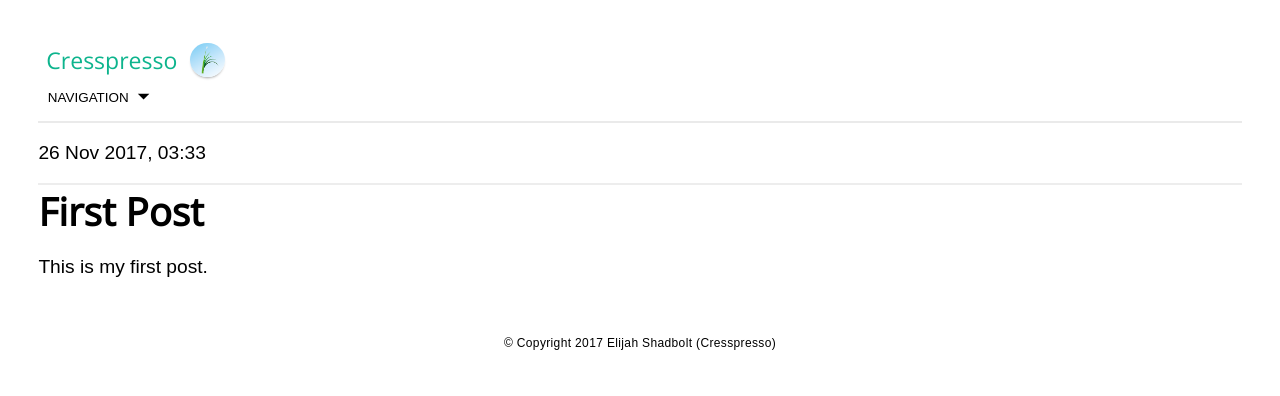
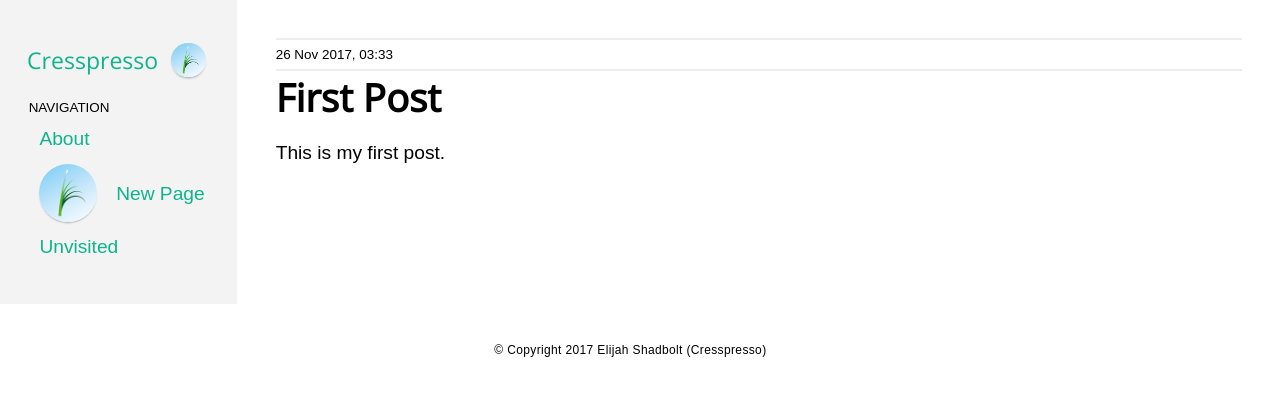
Before and after one commit to CresspressoEntertainment/cresspressoentertainment.github.io, a Jekyll site: the page built from _posts/2017-11-26-First-Post.md, in a window 1280 px wide. Shown: the top 396 px of the page. Built offline with Jekyll 4.4.1, drawn with Linux system fonts in a browser that asks for light colours.

Commit message:
sidebar css grid

```diff
--- a/_config.yml
+++ b/_config.yml
@@ -8,6 +8,7 @@ permalink: /:categories/:year/:month/:day/:title/
 stylesheet: /assets/style.css
 baseicon: 'Cresspresso 128.png'
 basetabicon: 'Cresspresso Symbol 128.png'
+maingroup: Main
 
 homepage:
   permalink: /
--- a/_includes/footer.html
+++ b/_includes/footer.html
@@ -1,3 +1,3 @@
 <footer>
-    <p id="copyright">&copy; Copyright 2017<br> Elijah Shadbolt (Cresspresso)</p>
+    <div id="copyright">&copy; Copyright 2017<br> Elijah Shadbolt (Cresspresso)</div>
 </footer>
--- a/_includes/head.html
+++ b/_includes/head.html
@@ -1,12 +1,18 @@
-<title>{% if page.tabtitle %}{{ page.tabtitle }}{% else %}{{ page.title }} |{% if page.group %} {{ page.group }} |{% endif %} {{ site.title }}{% endif %}</title>
-<link rel="stylesheet" type="text/css" href="{{ site.baseurl }}{{ site.stylesheet }}"/>
-<meta name="description" content="{{ page.description }}"/>
-<meta name="keywords" content="{{ page.keywords }}"/>
-<link rel="icon" href="{{ site.baseurl }}{{ site.iconsurl }}{% if page.tabicon %}{{ page.tabicon }}{% else %}{{ site.basetabicon }}{% endif %}"/>
 <meta charset="utf-8"/>
+
 <!--[if lt IE 9]>
     <script src="https://oss.maxcdn.com/libs/html5shiv/3.7.0/html5shiv.js"></script>
 <![endif]-->
+
+<title>{% if page.tabtitle %}{{ page.tabtitle }}{% else %}{{ page.title }} - {% if page.group == site.maingroup %}{{ site.title }}{% else %}{{ page.group }}{% endif %}{% endif %}</title>
+
+<link rel="stylesheet" type="text/css" href="{{ site.baseurl }}{{ site.stylesheet }}"/>
+
+<meta name="description" content="{{ page.description }}"/>
+
+<meta name="keywords" content="{{ page.keywords }}"/>
+
+<link rel="icon" href="{{ site.baseurl }}{{ site.iconsurl }}{% if page.tabicon %}{{ page.tabicon }}{% else %}{{ site.basetabicon }}{% endif %}"/>
 
 {% comment %}<meta name="viewport" content="width=device-width, initial-scale=1"/>{% endcomment %}
 
--- a/_includes/header.html
+++ b/_includes/header.html
@@ -3,12 +3,13 @@
 		<span>{{ site.title }}</span>
 		<img id="page-icon" src="{% include iconsrc icon=page.icon %}"/>
 	</a>
-
+</header>
+<div id="header-nav">
 	<div class="foldout-box">
 		<input id="foldout-links" class="foldout" type="checkbox" onchange="cookie_foldoutLinksChecked(this)"/>
 		<label for="foldout-links" class="foldout">
 			<span>Navigation</span>
-			<svg height="1em" width="1em" viewBox="0 0 100 100">
+			<svg id="header-nav-foldout-arrow" height="1em" width="1em" viewBox="0 0 100 100">
 				<polygon class="foldout-arrow" points="20,40 80,40 50,70"/>
 			</svg>
 		</label>
@@ -18,4 +19,5 @@
 			</nav>
 		</div>
 	</div>
-</header>
+</div>
+<!--<div id="grid-fx"></div>-->
--- a/_layouts/post.html
+++ b/_layouts/post.html
@@ -9,7 +9,7 @@
         {% include header.html %}
         <main>
 			<section>
-				<p id="date">{{ page.date | date: '%-d %b %Y, %R' }}</p>
+				<div id="page-date">{{ page.date | date: '%-d %b %Y, %R' }}</div>
 				<h1>{{ page.title }}</h1>
 			</section>
 
--- a/assets/style.scss
+++ b/assets/style.scss
@@ -65,6 +65,7 @@ $font-family-hsub: 'Trebuchet MS', "Lucida Grande", "Lucida Sans Unicode", "Luci
 
 
 $html-bg: #fff;
+$sidebar-bg: #f3f3f3;
 
 
 /* main html */
@@ -83,8 +84,18 @@ html {
 	min-width: 270px;
 }
 
-body {
-	margin: 0.3em;
+body>* {
+	$body-padding-1: 0.3em;
+
+	padding-left: $body-padding-1;
+	padding-right: $body-padding-1;
+
+	&:first-child {
+		padding-top: $body-padding-1;
+	}
+	&:last-child {
+		padding-bottom: $body-padding-1;
+	}
 }
 
 /* h's */
@@ -93,10 +104,11 @@ h1, h2 {
 	font-family: $font-family-htop;
 }
 
+$header-hr-color: rgb(237, 237, 237);
 h1 {
 	font-size: 2em;
 
-	border-top: 2px solid rgb(237, 237, 237);
+	border-top: 2px solid $header-hr-color;
 }
 
 h2 {
@@ -112,6 +124,13 @@ h3, h4, h5, h6 {
 
 p {
 	margin: 1em 0;
+}
+
+#page-date {
+	border-top: 2px solid $header-hr-color;
+	padding-top: 0.5em;
+	padding-bottom: 0.5em;
+	font-size: $font-size-small;
 }
 
 /* a's and link buttons */
@@ -189,7 +208,7 @@ input.foldout {
 		.foldout-arrow {
 			fill: black;
 
-			@include mixprop(transform-origin, 50% 40%);
+			@include mixprop(transform-origin, 50% 55%);
 			@include transform(rotate(0deg));
 			@include transition(transform 0.3s);
 		}
@@ -229,7 +248,7 @@ input.foldout {
 			height: auto;
 
 			border: 1px dashed rgba(0, 0, 0, 0.1);
-			background: rgba(0, 0, 0, 0.01);
+			background: $sidebar-bg;
 		}
 	}
 }
@@ -268,6 +287,7 @@ input.foldout {
 		left: $page-title-padding-lr;
 		top: $page-title-padding-tb + 0.05em;
 		margin-top: -0.2em;
+		margin-right: 0.5em;
 		height: $page-icon-size;
 	}
 }
@@ -309,29 +329,38 @@ nav a {
 /* header */
 
 header {
-	margin-bottom: 0.5em;
+	padding-bottom: 0.5em;
 }
-
 
 /* footer */
 
 footer {
-	margin-top: 3em;
+	padding-top: 2em;
 }
 
 
 /* main */
 
 main {
-	border-top: 2px solid rgb(234, 234, 234);
+	padding-top: 1em;
+	padding-bottom: 1em;
 }
 
 
 /* media different screen sizes */
 
+$body-margin: 2em;
 @media only screen and (min-width: 24em) {
-	body {
-		margin: 2em;
+	body>* {
+		padding-left: $body-margin;
+		padding-right: $body-margin;
+
+		&:first-child {
+			padding-top: $body-margin;
+		}
+		&:last-child {
+			padding-bottom: $body-margin;
+		}
 	}
 }
 
@@ -340,3 +369,87 @@ main {
 		display: none;
 	}
 }
+
+@media only screen and (min-width: 46em) {
+
+	$body-margin-left: 1em;
+	/* CSS GRID */
+	@supports (display: grid) {
+
+		body {
+			margin: 0;
+			display: grid;
+			grid-template-columns: max-content /*(10em + 1.5*$body-margin)*/ auto;
+			grid-template-rows: auto auto auto;
+			grid-template-areas:
+				"header main"
+				"nav main"
+				"footer footer"
+				;
+		}
+
+		footer {
+			grid-area: footer;
+			padding-left: $body-margin-left;
+			padding-bottom: $body-margin;
+			padding-right: $body-margin;
+		}
+
+		main {
+			grid-area: main;
+			padding-top: $body-margin;
+			padding-right: $body-margin;
+			padding-left: $body-margin;
+		}
+
+		header {
+			grid-area: header;
+			padding-top: $body-margin !important;
+		}
+
+		header,
+		#header-nav {
+			background: $sidebar-bg;
+			padding-left: $body-margin-left;
+			padding-right: $body-margin/2;
+		}
+
+		#header-nav {
+			grid-area: nav;
+			padding-bottom: $body-margin;
+
+			input.foldout {
+				+ label.foldout {
+					cursor: auto;
+
+					&:hover {
+						background: none;
+						border-color: transparent;
+					}
+				}
+
+				&:checked {
+					+ label.foldout {
+						+ div.foldout {
+							border: none;
+							background: none;
+						}
+					}
+				}
+			}
+		}
+		#header-nav-foldout-arrow {
+			display: none;
+		}
+
+
+		input.foldout {
+			+ label.foldout {
+				+ div.foldout {
+					visibility: visible;
+					height: auto;
+				}
+			}
+		}
+	}
+}
```
